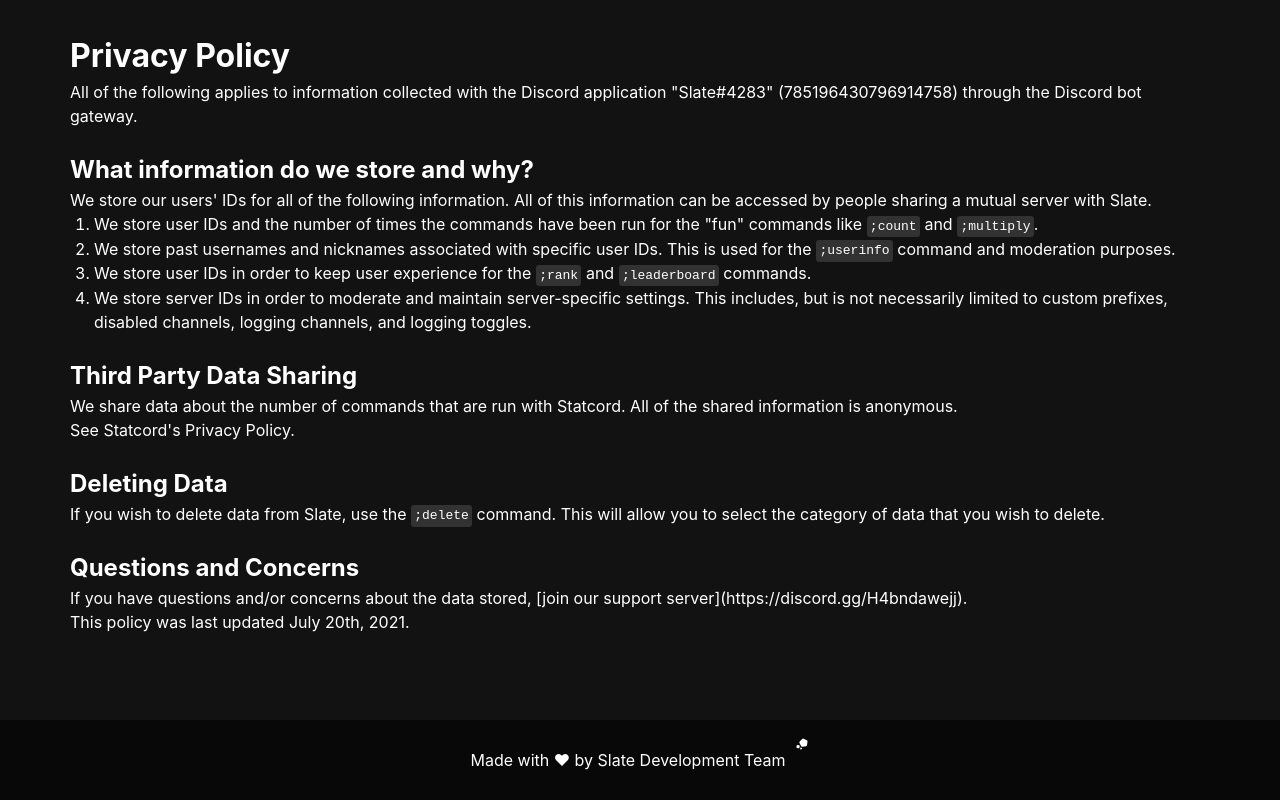
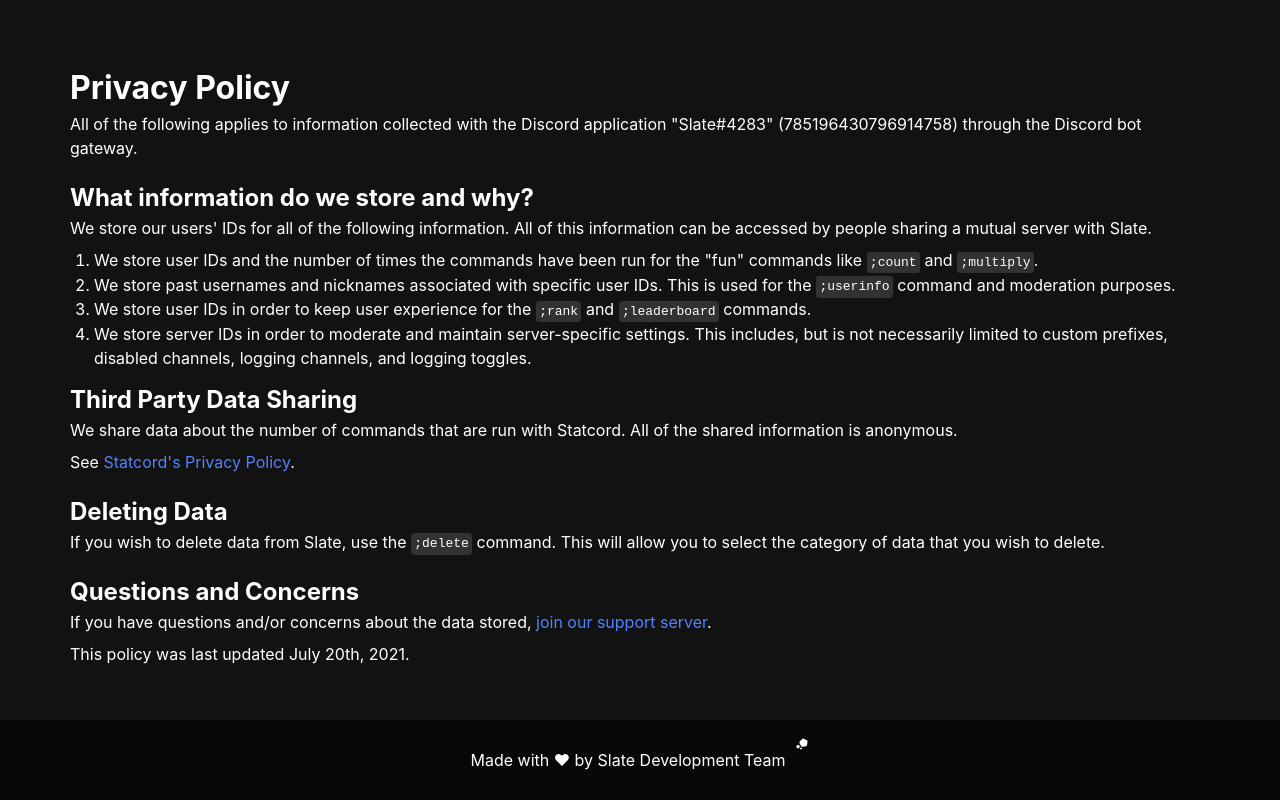
Before and after one commit to cubedhuang/slate-web, a Next.js app: page /privacy in a window 1280 px wide. Built offline with nearby package versions, Linux system fonts and the light colour scheme.

Commit message:
fix links

```diff
--- a/pages/privacy.tsx
+++ b/pages/privacy.tsx
@@ -60,8 +60,9 @@
 					target="_blank"
 					rel="noreferrer"
 				>
-					Statcord&apos;s Privacy Policy.
+					Statcord&apos;s Privacy Policy
 				</a>
+				.
 			</p>
 
 			<h2>Deleting Data</h2>
@@ -75,8 +76,15 @@
 			<h2>Questions and Concerns</h2>
 
 			<p>
-				If you have questions and/or concerns about the data stored, [join our
-				support server](https://discord.gg/H4bndawejj).
+				If you have questions and/or concerns about the data stored,{" "}
+				<a
+					href="https://discord.gg/H4bndawejj"
+					target="_blank"
+					rel="noreferrer"
+				>
+					join our support server
+				</a>
+				.
 			</p>
 
 			<p>This policy was last updated July 20th, 2021.</p>
--- a/styles/Privacy.module.scss
+++ b/styles/Privacy.module.scss
@@ -4,9 +4,16 @@
 
 	line-height: 1.5;
 
-	h1,
+	h1 {
+		padding-top: 2em;
+	}
+
 	h2 {
-		padding-top: 1em;
+		padding-top: 0.5em;
+	}
+
+	p {
+		margin-bottom: 0.5em;
 	}
 
 	code {
@@ -18,4 +25,12 @@
 	ol {
 		margin: 0 0 0 1.5em;
 	}
+
+	a {
+		color: var(--primary-700);
+	}
+
+	a:hover {
+		text-decoration: underline;
+	}
 }
--- a/styles/globals.scss
+++ b/styles/globals.scss
@@ -1,6 +1,7 @@
 :root {
 	--primary-300: #273c75;
 	--primary-500: #4063c1;
+	--primary-700: #5481ff;
 }
 
 *,
```
